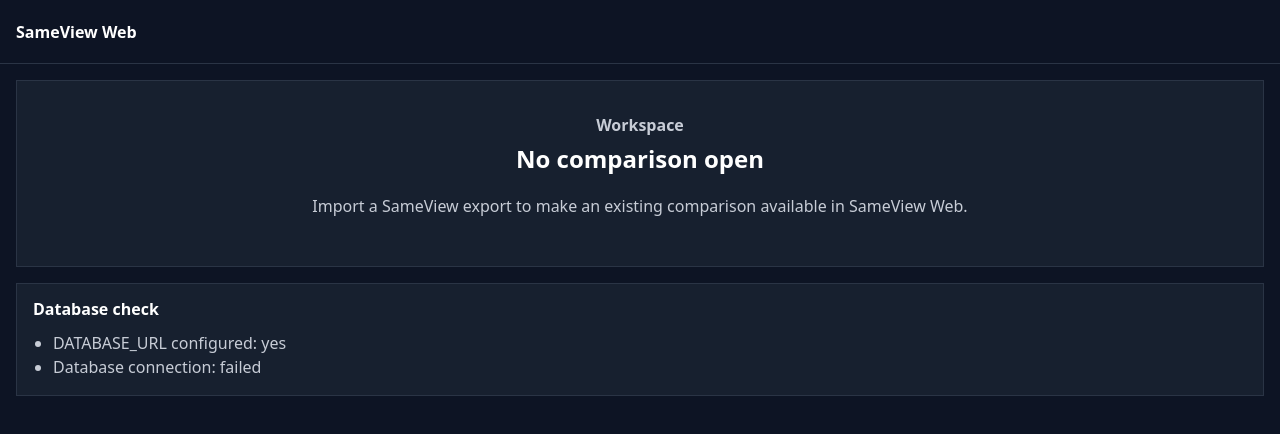
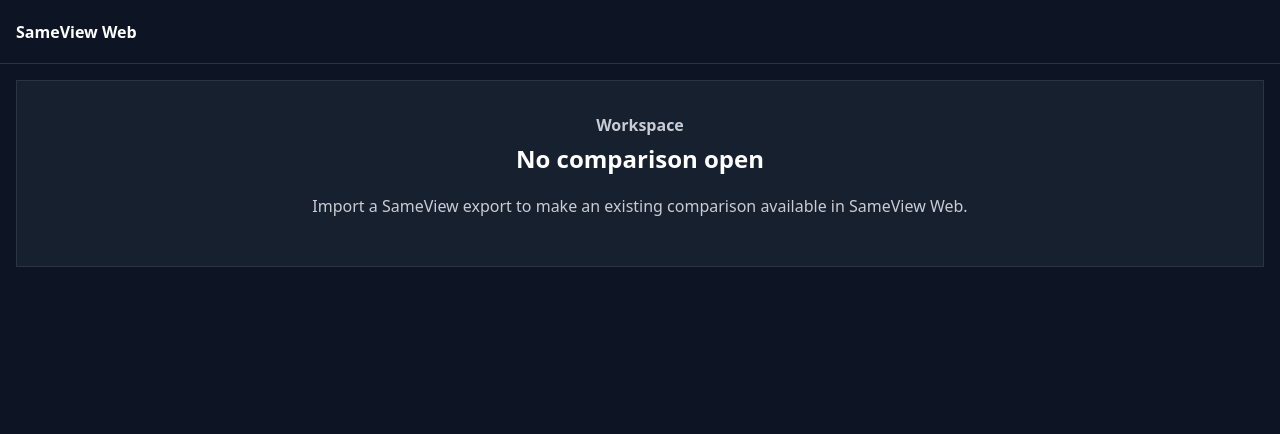
Before and after one commit to mario-fliegner/sameview-web, an Astro site: page / in a window 1280 px wide. Built offline with nearby package versions, Linux system fonts and the light colour scheme; Astro itself is replaced by a stand-in of ours; some packages are replaced by stand-ins of ours; no server answers; the database is empty.

Commit message:
feat(v1): remove database diagnostic from homepage

```diff
--- a/src/pages/index.astro
+++ b/src/pages/index.astro
@@ -1,9 +1,6 @@
 ---
 import Workspace from "../components/Workspace.astro";
 import AppLayout from "../layouts/AppLayout.astro";
-import { checkDbHealth } from "../lib/db-health";
-
-const dbHealth = await checkDbHealth();
 ---
 
 <AppLayout
@@ -11,31 +8,4 @@
 	description="Present, export and publish photo comparisons created with SameView."
 >
 	<Workspace />
-	<section class="database-check" aria-labelledby="database-check-title">
-		<h2 id="database-check-title">Database check</h2>
-		<ul>
-			<li>
-				DATABASE_URL configured: {dbHealth.status === "unconfigured" ? "no" : "yes"}
-			</li>
-			{
-				dbHealth.status === "unconfigured" && (
-					<li>Database connection: not attempted (DATABASE_URL not set)</li>
-				)
-			}
-			{dbHealth.status === "unreachable" && <li>Database connection: failed</li>}
-			{
-				dbHealth.status === "connected" && (
-					<>
-						<li>Database connection: ok (SELECT 1 succeeded)</li>
-						<li>
-							Table "comparisons" exists: {dbHealth.tableExists ? "yes" : "no"}
-						</li>
-						{dbHealth.tableExists && (
-							<li>Row count in "comparisons": {dbHealth.comparisonsCount}</li>
-						)}
-					</>
-				)
-			}
-		</ul>
-	</section>
 </AppLayout>
--- a/src/styles/global.css
+++ b/src/styles/global.css
@@ -87,8 +87,7 @@
 	text-align: center;
 }
 
-.workspace__description,
-.database-check li {
+.workspace__description {
 	color: #c7ccd6;
 }
 
@@ -97,20 +96,3 @@
 	color: #c7ccd6;
 	font-weight: 600;
 }
-
-.database-check {
-	margin-block-start: 1rem;
-	padding: 1rem;
-	border: 1px solid #2a3445;
-	background: #17202f;
-}
-
-.database-check h2 {
-	margin-block-end: 0.75rem;
-	font-size: 1rem;
-}
-
-.database-check ul {
-	margin: 0;
-	padding-inline-start: 1.25rem;
-}
```
